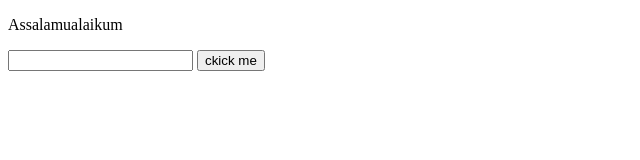
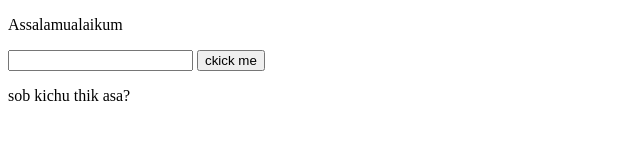
Before and after one commit to tohidrupok/basic-html, a plain HTML site: page rupok.html in a window 1280 px wide. Shown: the whole page, without its empty margins (0-640 px from the left). Drawn offline with Linux system fonts and the light colour scheme.

Commit message:
working time

```diff
--- a/rupok.html
+++ b/rupok.html
@@ -10,5 +10,6 @@
   <p>Assalamualaikum</p>
   <input type="text">
   <button> ckick me</button>
+  <p>sob kichu thik asa? </p>
 </body>
 </html>
```
Also changed, not shown: 1 other file.
